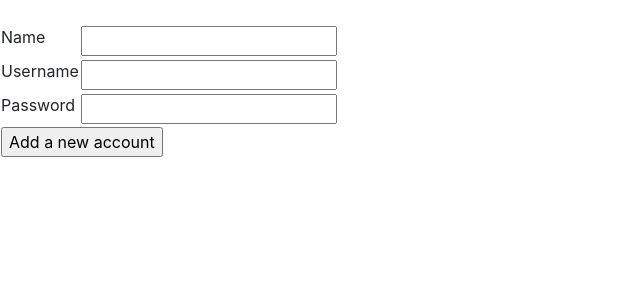
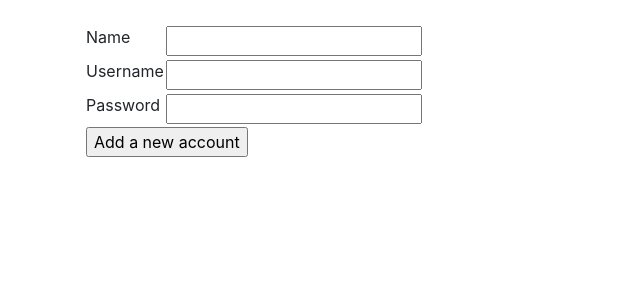
Before and after one commit to apndx/Karaokepal, a Flask app: page /auth/ in a window 1280 px wide. Shown: the part 56-356 px from the top of the page, without its empty margins (0-640 px from the left). Run offline with Flask 2, Linux system fonts and the light colour scheme; some libraries are stand-ins or nearby versions.

Commit message:
asettelua

```diff
--- a/application/templates/layout.html
+++ b/application/templates/layout.html
@@ -35,6 +35,7 @@
         </div>
       </div>
     </nav>
+    <main role="main" class="container">
     {% block body %}
       <p>
         Content.
```
